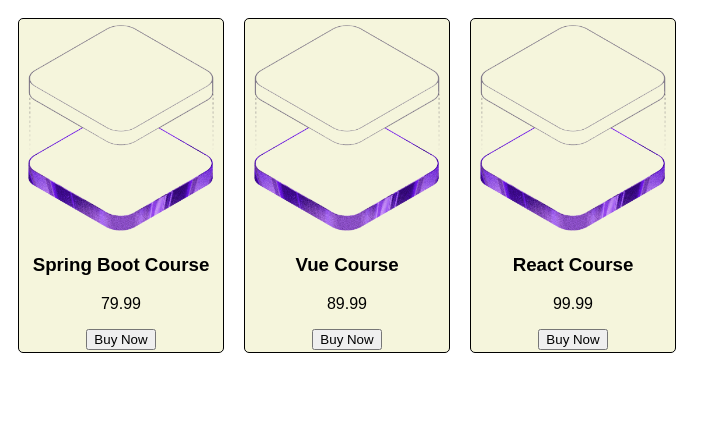
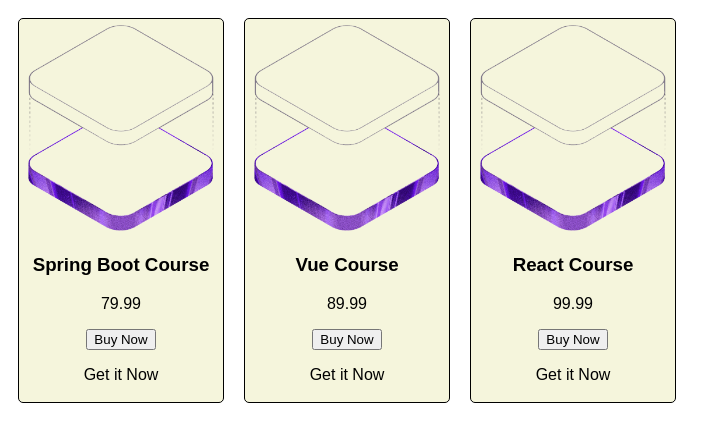
Before and after one commit to AjithSankar/ReactProject, a React (Vite) app in the folder React-App/: page / in a window 1280 px wide. Shown: the top 442 px of the page, without its empty margins (0-721 px from the left). Built offline with nearby package versions, Linux system fonts and the light colour scheme.

Commit message:
UseState Hook

```diff
--- a/React-App/src/Course.jsx
+++ b/React-App/src/Course.jsx
@@ -1,15 +1,20 @@
 import PropTypes, { func } from 'prop-types';
+import { useState } from 'react';
 
 
 function Course(props) {
 
+    const [purchased, setPurchased] = useState(false);
+
     function buyCourse() {
         console.log(`Course ${props.name} bought!`);
+        setPurchased(true);
     }
 
     function buyCourse(discount, e) {
         console.log(`Course ${props.name} bought with discount: ${discount}`);
         console.log(e);
+        setPurchased(true);
     }
 
     // Render the course card only if the name prop is provided
@@ -20,6 +25,7 @@ function Course(props) {
                 <h3>{props.name}</h3>
                 <p>{props.price}</p>
                 <button onClick={(event) => buyCourse(0.2, event)}>Buy Now</button>
+                <p>{purchased ? "Already Purchased!" : "Get it Now"}</p>
             </div>
         )
     );
```
